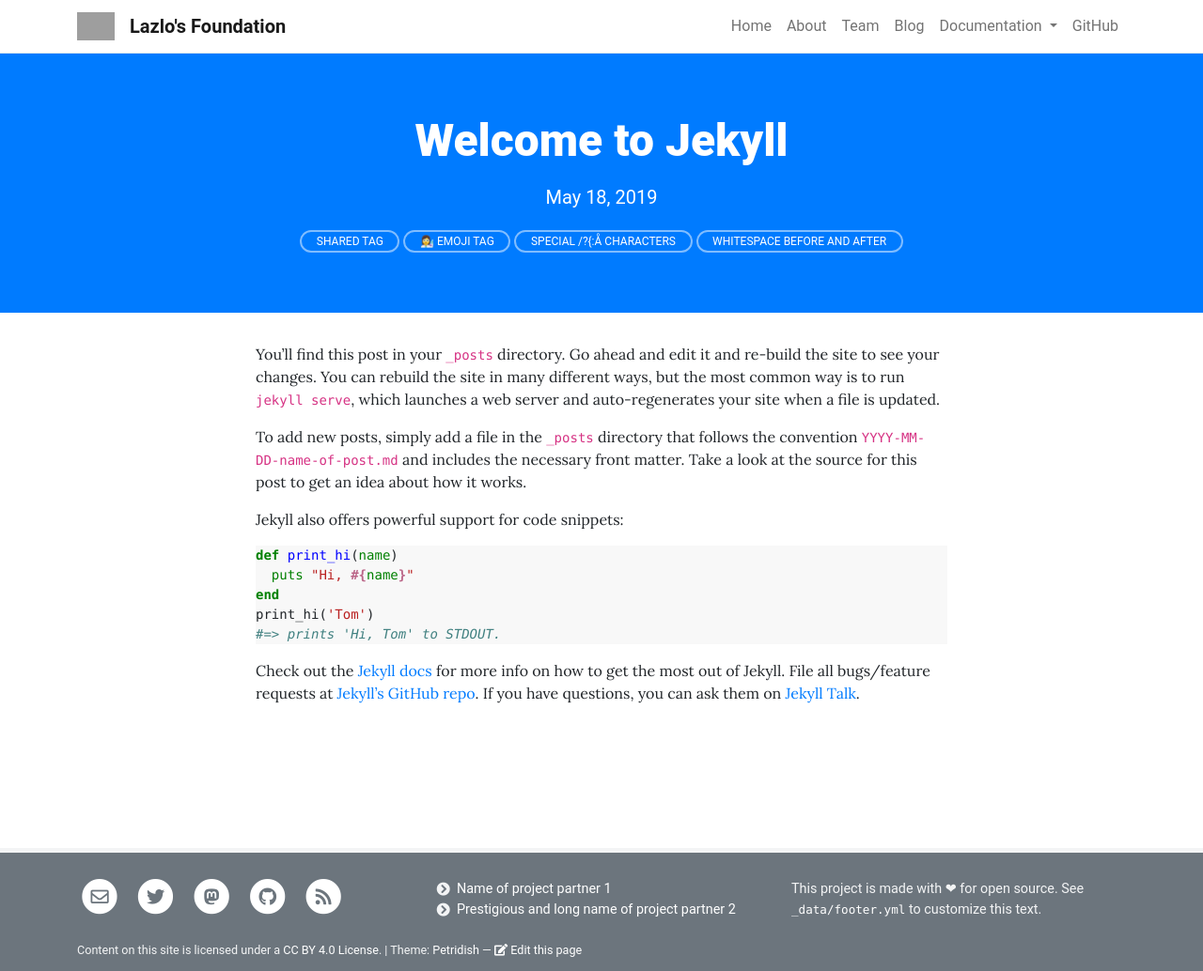
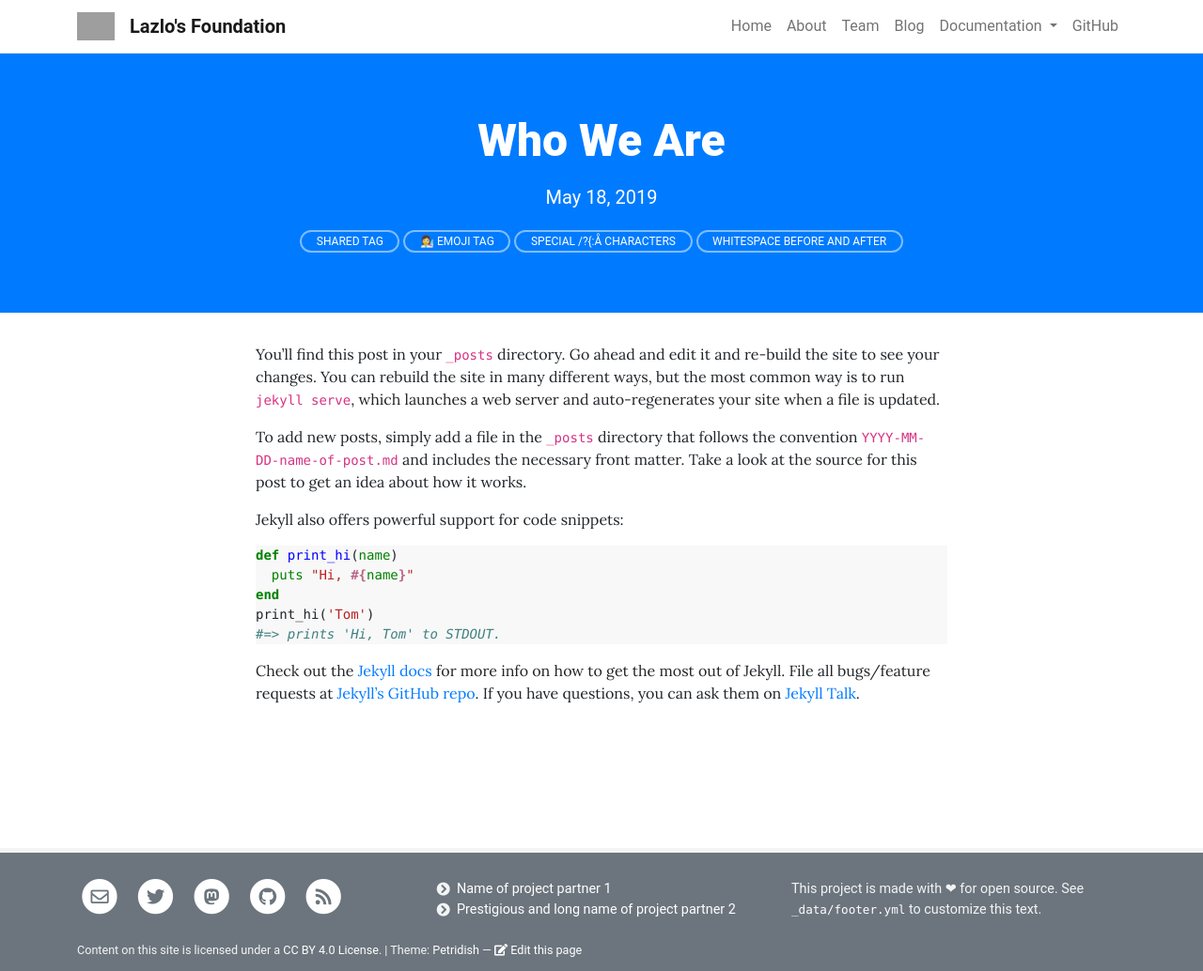
Before and after one commit to laci-foundation/laci-foundation.github.io, a Jekyll site: the page built from _posts/2019-05-18-welcome-to-jekyll.md, in a window 1280 px wide. Shown: the whole page at 94% size. Built offline with Jekyll 4.4.1, drawn with Linux system fonts in a browser that asks for light colours; grey boxes are pictures that could not be loaded.

Commit message:
Update 2019-05-18-welcome-to-jekyll.md

```diff
--- a/_posts/2019-05-18-welcome-to-jekyll.md
+++ b/_posts/2019-05-18-welcome-to-jekyll.md
@@ -1,5 +1,5 @@
 ---
-title: Welcome to Jekyll
+title: Who We Are
 date: 2019-05-18 17:27:15 +0200
 tags: [Shared tag, 👩‍🔬 Emoji tag, "Special /?{:å characters", " Whitespace before and after "]
 ---
```
